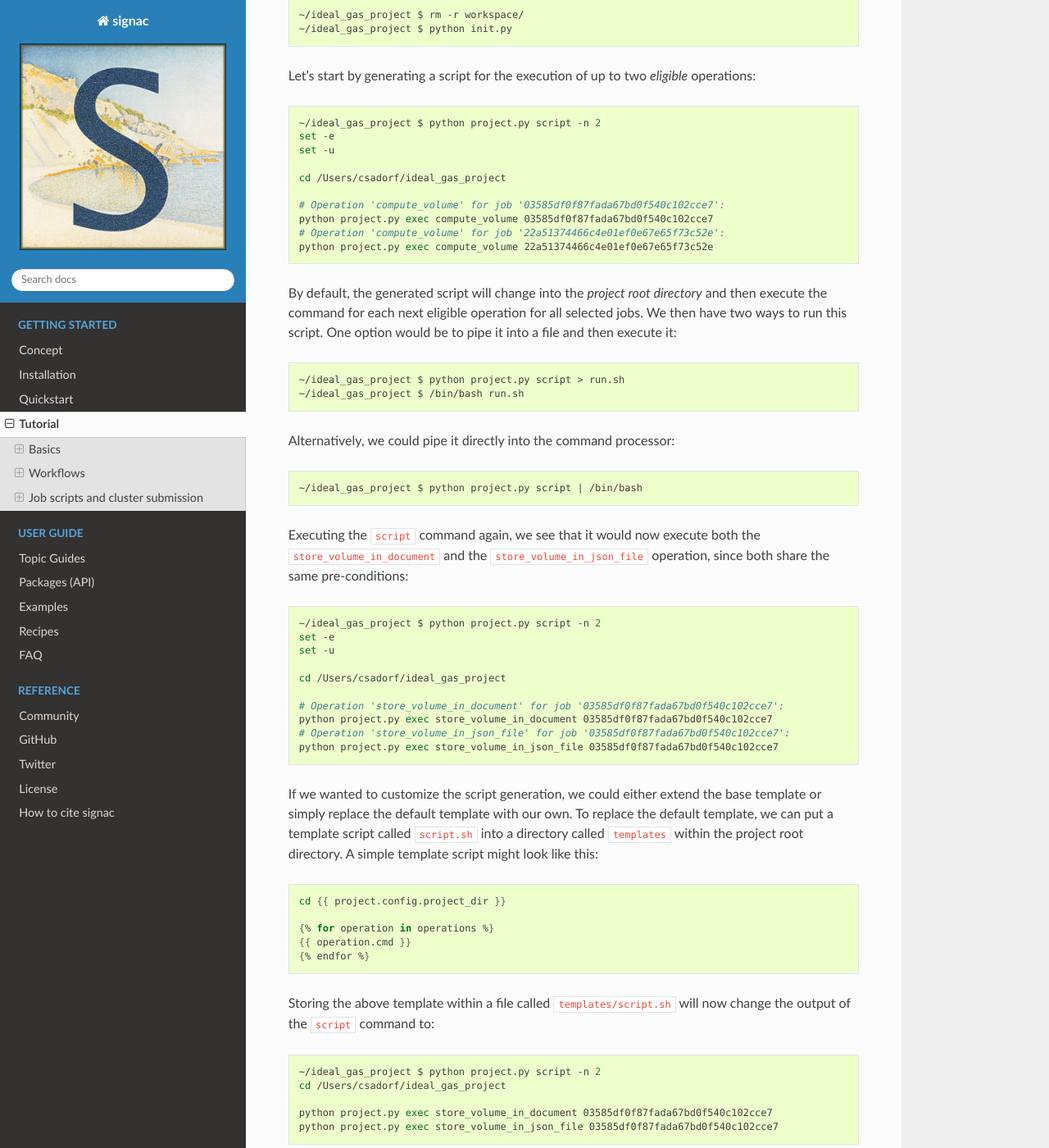
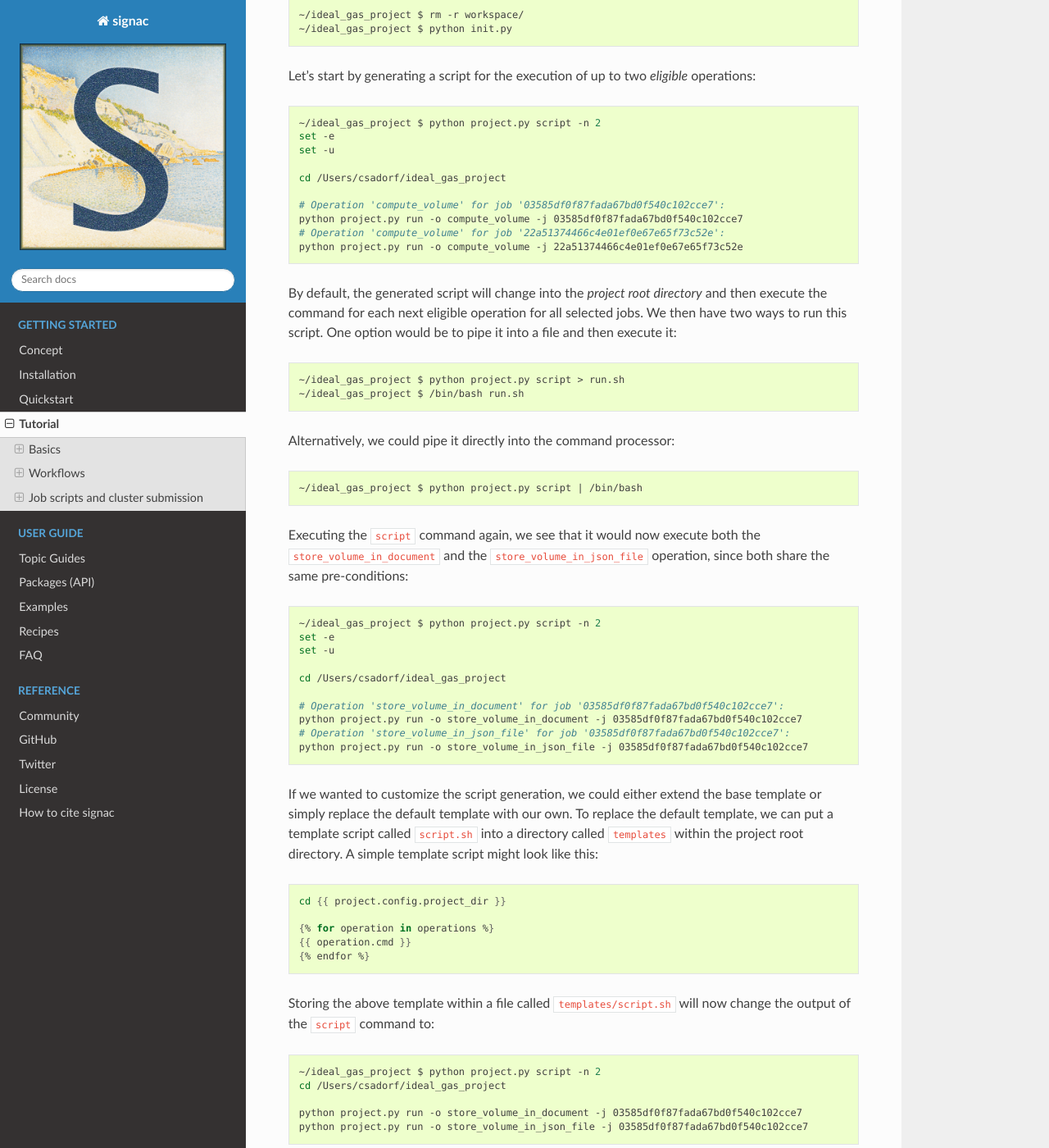
Before and after one commit to glotzerlab/signac-docs, a Sphinx documentation site: the page built from docs/source/tutorial.rst, in a window 1280 px wide and 1400 px high, scrolled down 10273 px. Shown: the whole window at 82% size. Built offline with Sphinx 7.4.7 and the Read the Docs theme 2.0.0, drawn with Linux system fonts in a browser that asks for light colours; pages that are not in the unit, such as notebooks, are missing from menus.

Commit message:
Change Tutorial to use group run mode

```diff
--- a/docs/source/tutorial.rst
+++ b/docs/source/tutorial.rst
@@ -495,9 +495,9 @@ Let's start by generating a script for the execution of up to two *eligible* ope
     cd /Users/csadorf/ideal_gas_project
 
     # Operation 'compute_volume' for job '03585df0f87fada67bd0f540c102cce7':
-    python project.py exec compute_volume 03585df0f87fada67bd0f540c102cce7
+    python project.py run -o compute_volume -j 03585df0f87fada67bd0f540c102cce7
     # Operation 'compute_volume' for job '22a51374466c4e01ef0e67e65f73c52e':
-    python project.py exec compute_volume 22a51374466c4e01ef0e67e65f73c52e
+    python project.py run -o compute_volume -j 22a51374466c4e01ef0e67e65f73c52e
 
 By default, the generated script will change into the  *project root directory* and then execute the command for each next eligible operation for all selected jobs.
 We then have two ways to run this script.
@@ -525,9 +525,9 @@ Executing the ``script`` command again, we see that it would now execute both th
     cd /Users/csadorf/ideal_gas_project
 
     # Operation 'store_volume_in_document' for job '03585df0f87fada67bd0f540c102cce7':
-    python project.py exec store_volume_in_document 03585df0f87fada67bd0f540c102cce7
+    python project.py run -o store_volume_in_document -j 03585df0f87fada67bd0f540c102cce7
     # Operation 'store_volume_in_json_file' for job '03585df0f87fada67bd0f540c102cce7':
-    python project.py exec store_volume_in_json_file 03585df0f87fada67bd0f540c102cce7
+    python project.py run -o store_volume_in_json_file -j 03585df0f87fada67bd0f540c102cce7
 
 If we wanted to customize the script generation, we could either extend the base template or simply replace the default template with our own.
 To replace the default template, we can put a template script called ``script.sh`` into a directory called ``templates`` within the project root directory.
@@ -548,8 +548,8 @@ Storing the above template within a file called ``templates/script.sh`` will now
    ~/ideal_gas_project $ python project.py script -n 2
    cd /Users/csadorf/ideal_gas_project
 
-   python project.py exec store_volume_in_document 03585df0f87fada67bd0f540c102cce7
-   python project.py exec store_volume_in_json_file 03585df0f87fada67bd0f540c102cce7
+   python project.py run -o store_volume_in_document -j 03585df0f87fada67bd0f540c102cce7
+   python project.py run -o store_volume_in_json_file -j 03585df0f87fada67bd0f540c102cce7
 
 Please see ``$ python project.py script --template-help`` to get more information on how to write and use custom templates.
 
@@ -591,7 +591,7 @@ Here is some sample output used on Stampede2, a SLURM-based queuing system:
     cd /scratch/05583/tg848827/ideal_gas_project
 
     # compute_volume(ee550647e3f707b251eeb094f43d434c)
-    /opt/apps/intel17/python3/3.6.3/bin/python3 project.py exec compute_volume ee550647e3f707b251eeb094f43d434c
+    /opt/apps/intel17/python3/3.6.3/bin/python3 project.py run -o compute_volume -j ee550647e3f707b251eeb094f43d434c
 
 We can submit 5 jobs simultaneously by changing ``-n 1`` to ``-n 5``.
 After submitting, if we run ``$ python project.py status -d``, a detailed report is produced that tracks the progress of each job.
```
